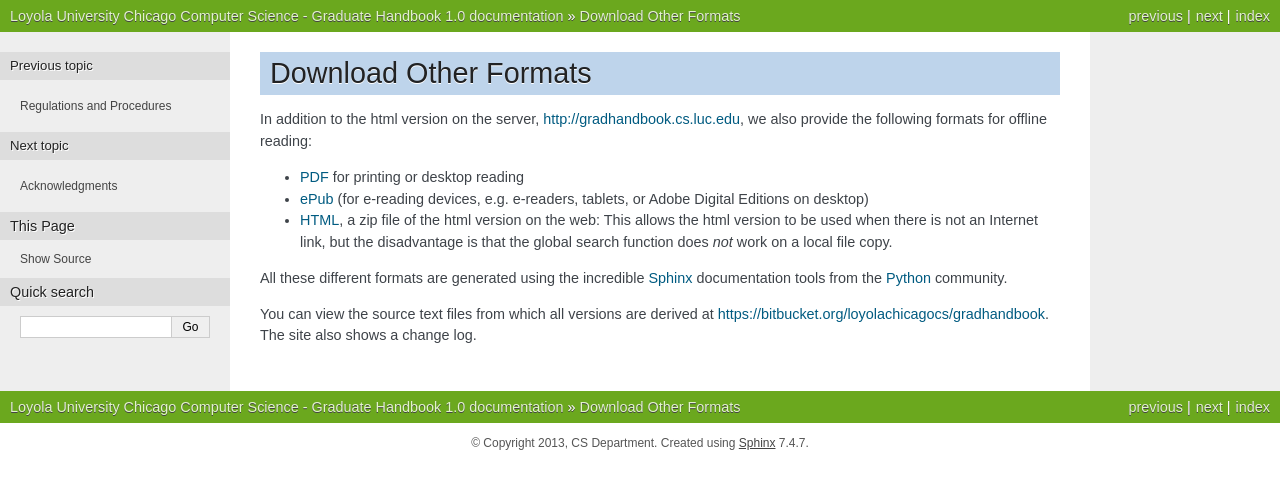
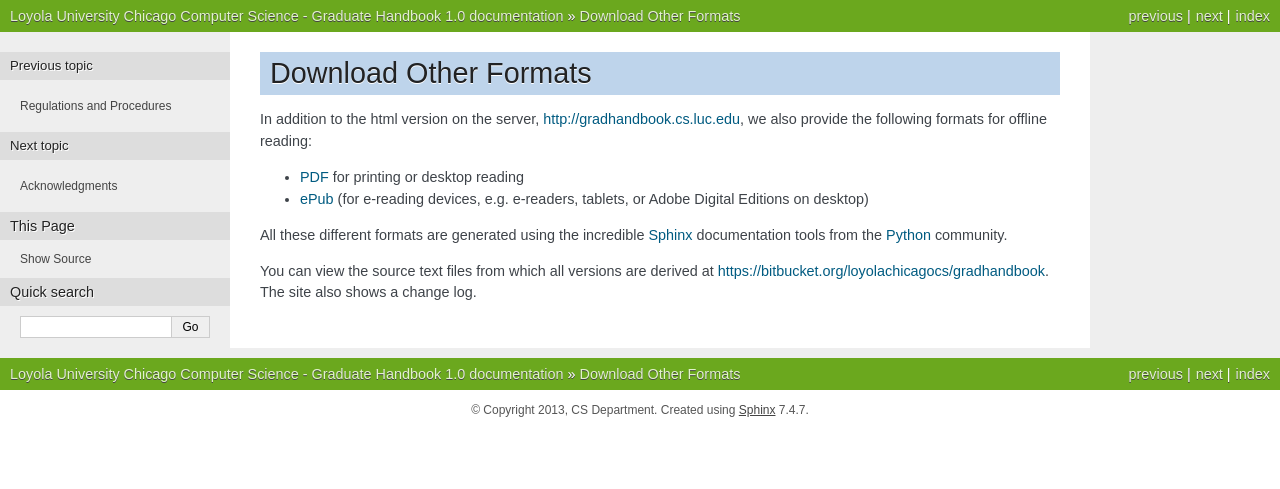
Before and after one commit to LoyolaChicagoCS/gradhandbook, a Sphinx documentation site: the page built from source/downloading.rst, in a window 1280 px wide. Shown: the top 489 px of the page. Built offline with Sphinx 7.4.7, drawn with Linux system fonts in a browser that asks for light colours.

Commit message:
removed html.zip from download formats

```diff
--- a/source/downloading.rst
+++ b/source/downloading.rst
@@ -15,11 +15,6 @@ we also provide the following formats for offline reading:
   for printing or desktop reading
 - `ePub <http://gradhandbook.cs.luc.edu/epub/LoyolaComputerScienceGradHandbook.epub>`_
   (for e-reading devices, e.g. e-readers, tablets, or Adobe Digital Editions on desktop)
-- `HTML <http://gradhandbook.cs.luc.edu/HandbookHtml.zip>`_,
-  a zip file of the html version on the web:
-  This allows the html version to be used when there is not an Internet link,
-  but the disadvantage is that the global search function does *not* work
-  on a local file copy.
 
 All these different formats are generated using the incredible
 `Sphinx <http://sphinx-doc.org/>`_
```
